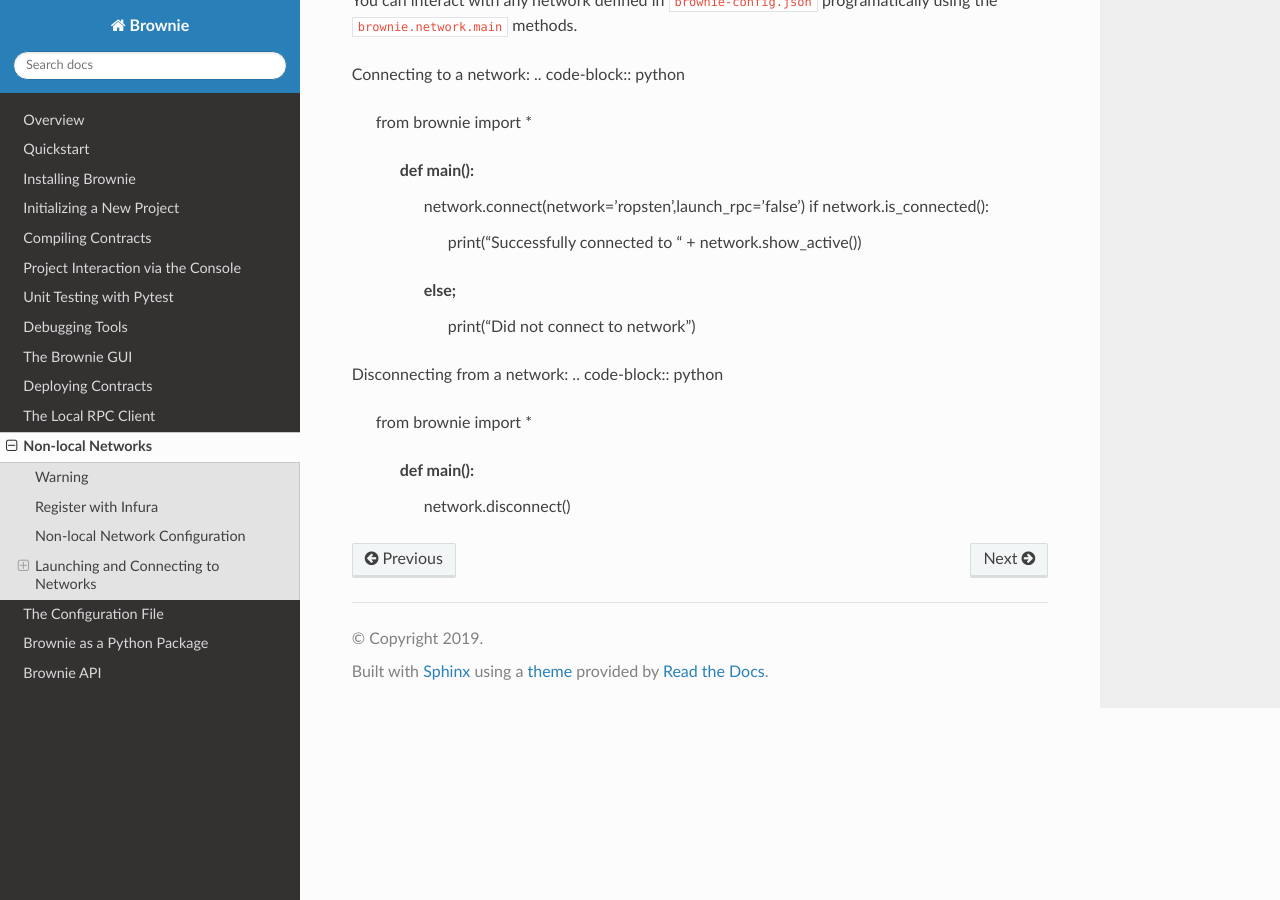
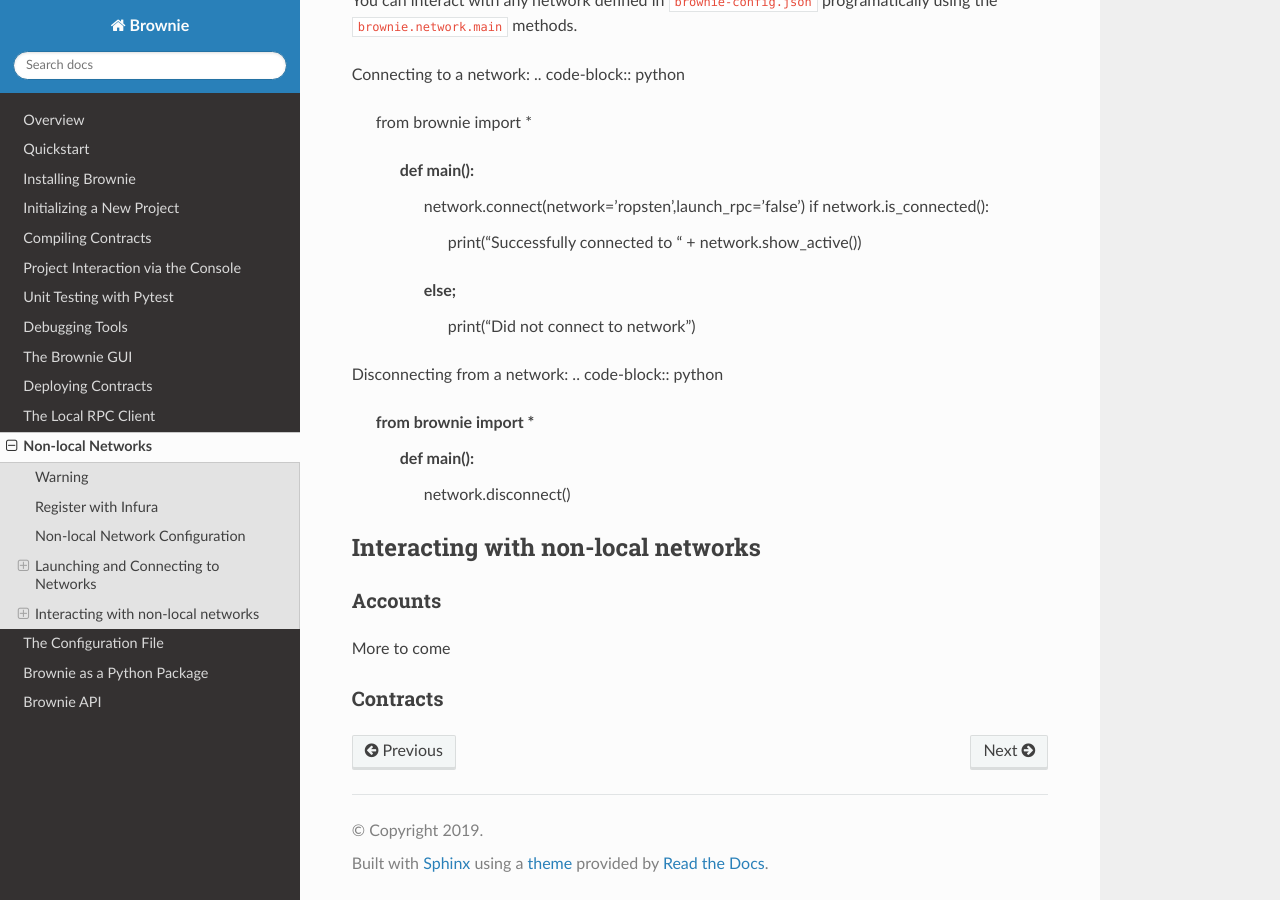
Before and after one commit to eth-brownie/brownie, a Sphinx documentation site: the page built from docs/nonlocal-networks.rst, in a window 1280 px wide and 900 px high, scrolled down 1335 px. Built offline with Sphinx 7.4.7 and the Read the Docs theme 2.0.0, drawn with Linux system fonts in a browser that asks for light colours.

Commit message:
Add placeholders for network interactions

```diff
--- a/docs/nonlocal-networks.rst
+++ b/docs/nonlocal-networks.rst
@@ -79,6 +79,17 @@ Connecting to a network:
 Disconnecting from a network:
 .. code-block:: python
     from brownie import *
-
         def main():
             network.disconnect()
+
+
+Interacting with non-local networks
+===================================
+
+Accounts
+--------
+
+More to come
+
+Contracts
+---------
```
